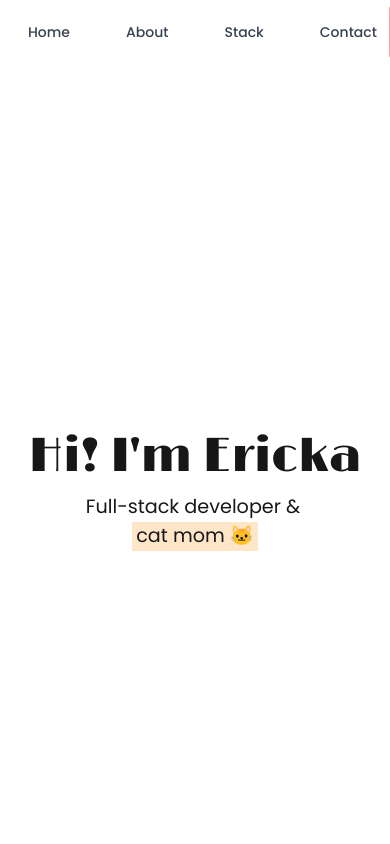
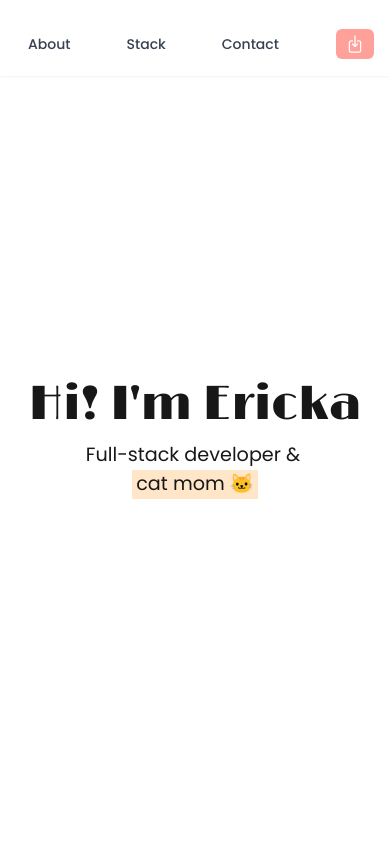
Before and after one commit to ErickaBermudez/portfolio, a Next.js app: page / in a window 390 px wide. Shown: the top 844 px of the page. Built offline with nearby package versions, Linux system fonts and the light colour scheme.

Commit message:
💄Responsive

```diff
--- a/src/app/components/organisms/Navbar.tsx
+++ b/src/app/components/organisms/Navbar.tsx
@@ -13,17 +13,10 @@ export default function Navbar() {
   };
 
   return (
-    <nav className="bg-white/80 backdrop-blur-sm shadow-sm">
+    <nav className="bg-white/80 backdrop-blur-sm shadow-sm absolute top-0 left-0 right-0 z-50">
       <div className="max-w-7xl mx-auto px-4 sm:px-6 lg:px-8">
         <div className="flex justify-between h-16 items-center">
           <div className="flex space-x-8">
-            <a
-              href="#intro"
-              onClick={(e) => scrollToSection(e, "intro")}
-              className="text-gray-700 hover:text-gray-900 px-3 py-2 text-sm font-medium transition-colors"
-            >
-              Home
-            </a>
             <a
               href="#about"
               onClick={(e) => scrollToSection(e, "about")}
@@ -50,9 +43,30 @@ export default function Navbar() {
           <a
             href="/docs/ErickaBermudez.pdf"
             download
-            className="inline-flex items-center px-4 py-2 border border-transparent text-sm font-medium rounded-md text-white bg-[#FFA09B] hover:bg-[#9c5956] transition-colors"
+            className="hidden md:inline-flex items-center px-4 py-2 border border-transparent text-sm font-medium rounded-md text-white bg-[#FFA09B] hover:bg-[#9c5956] transition-colors"
           >
             Download CV
+          </a>
+
+          <a
+            href="/docs/ErickaBermudez.pdf"
+            download
+            className="md:hidden inline-flex px-2 py-1 items-center  border border-transparent text-sm font-medium rounded-md text-white bg-[#FFA09B] hover:bg-[#9c5956] transition-colors"
+          >
+            <svg
+              xmlns="http://www.w3.org/2000/svg"
+              fill="none"
+              viewBox="0 0 24 24"
+              stroke-width="1.5"
+              stroke="currentColor"
+              className="size-5"
+            >
+              <path
+                stroke-linecap="round"
+                stroke-linejoin="round"
+                d="M9 8.25H7.5a2.25 2.25 0 0 0-2.25 2.25v9a2.25 2.25 0 0 0 2.25 2.25h9a2.25 2.25 0 0 0 2.25-2.25v-9a2.25 2.25 0 0 0-2.25-2.25H15M9 12l3 3m0 0 3-3m-3 3V2.25"
+              />
+            </svg>
           </a>
         </div>
       </div>
--- a/src/app/components/templates/about.tsx
+++ b/src/app/components/templates/about.tsx
@@ -24,7 +24,7 @@ export default function About() {
         </svg>
       </div>
 
-      <div className="grid grid-cols-2 gap-3 mt-10 px-10 lg:px-36 h-[80vh]">
+      <div className="grid grid-cols-2 gap-3 mt-10 px-10 lg:px-36 min-h-[80vh]">
         <div className="flex col-span-2 lg:col-span-1 flex-col items-center justify-center align-middle">
           <h1 className="text-4xl font-bold relative z-10">About</h1>
           {/** we need to make a small  under it but like, a little off */}
--- a/src/app/components/templates/contact.tsx
+++ b/src/app/components/templates/contact.tsx
@@ -54,7 +54,7 @@ export default function Contact() {
         </svg>
       </div>
 
-      <div className="grid grid-cols-2 gap-3 mt-10 px-10 lg:px-36 h-[80vh]">
+      <div className="grid grid-cols-2 gap-3 mt-10 px-10 lg:px-36 min-h-[80vh]">
         <div className="flex col-span-2 lg:col-span-1 flex-col items-center justify-center">
           <h1 className="text-4xl font-bold relative z-10">
             Let&apos;s Connect!
--- a/src/app/components/templates/stack.tsx
+++ b/src/app/components/templates/stack.tsx
@@ -26,7 +26,7 @@ export default function Stack() {
         </svg>
       </div>
 
-      <div className="grid grid-cols-2 gap-3 mt-10 px-10 lg:px-36 h-[80vh]">
+      <div className="grid grid-cols-2 gap-3 mt-10 px-10 lg:px-36 min-h-[80vh]">
         <div className="flex col-span-2 lg:col-span-1 flex-col items-center justify-center align-middle">
           <h1 className="text-4xl font-bold relative z-10">What do I do?</h1>
           <div
--- a/src/app/page.tsx
+++ b/src/app/page.tsx
@@ -5,18 +5,18 @@ import { Navbar, ScrollToTop } from "./components/organisms";
 
 export default function Home() {
   return (
-    <main className="relative overflow-x-hidden">
+    <main className="relative overflow-x-hidden my-3">
       <Navbar />
       <section id="intro" className="min-h-screen">
         <Intro />
       </section>
-      <section id="about" className="min-h-screen">
+      <section id="about" className="min-h-screen my-5">
         <About />
       </section>
-      <section id="stack" className="min-h-screen">
+      <section id="stack" className="min-h-screen my-5">
         <Stack />
       </section>
-      <section id="contact" className="min-h-screen">
+      <section id="contact" className="min-h-screen my-5">
         <Contact />
       </section>
       <ScrollToTop />
```
